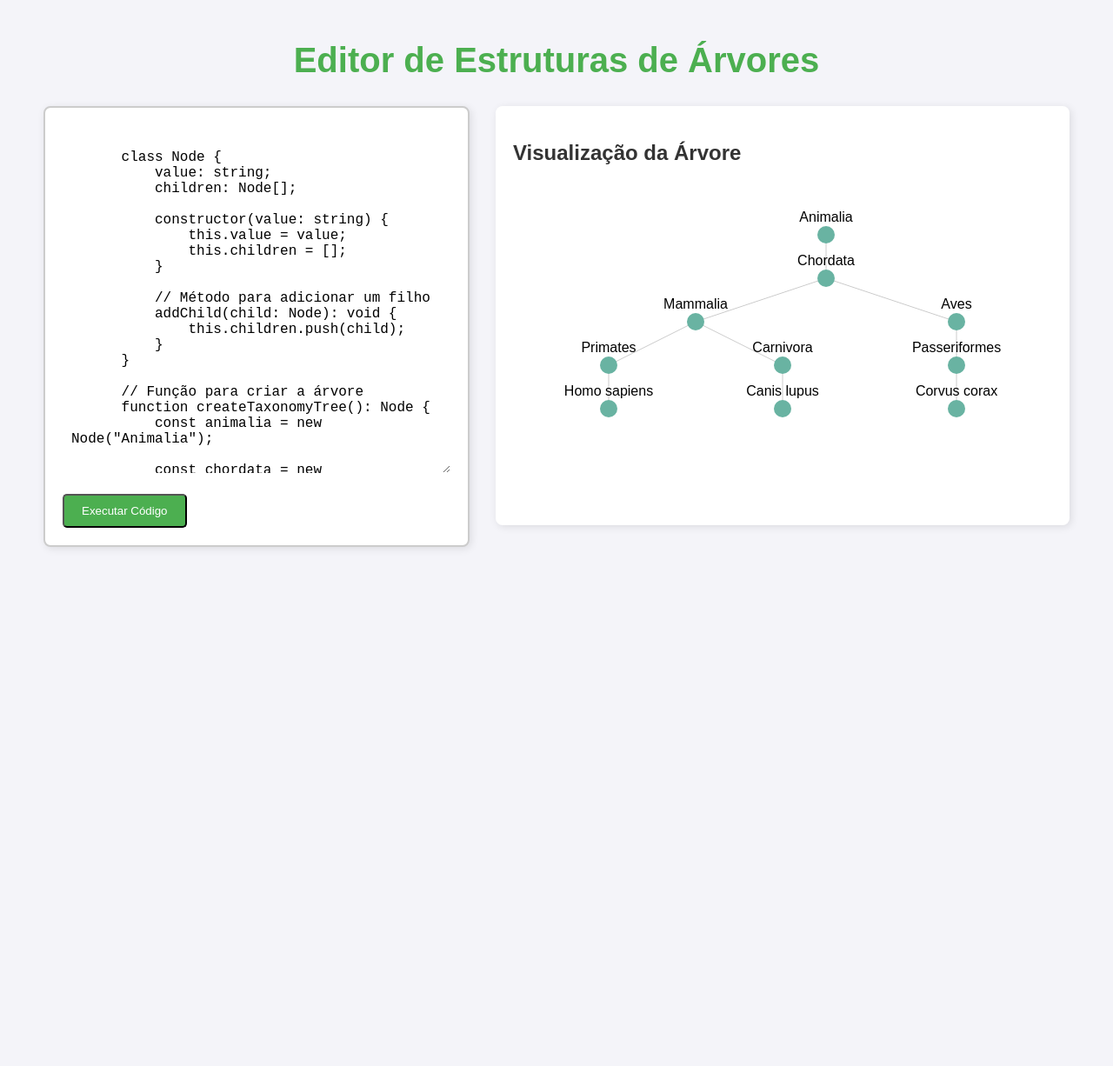
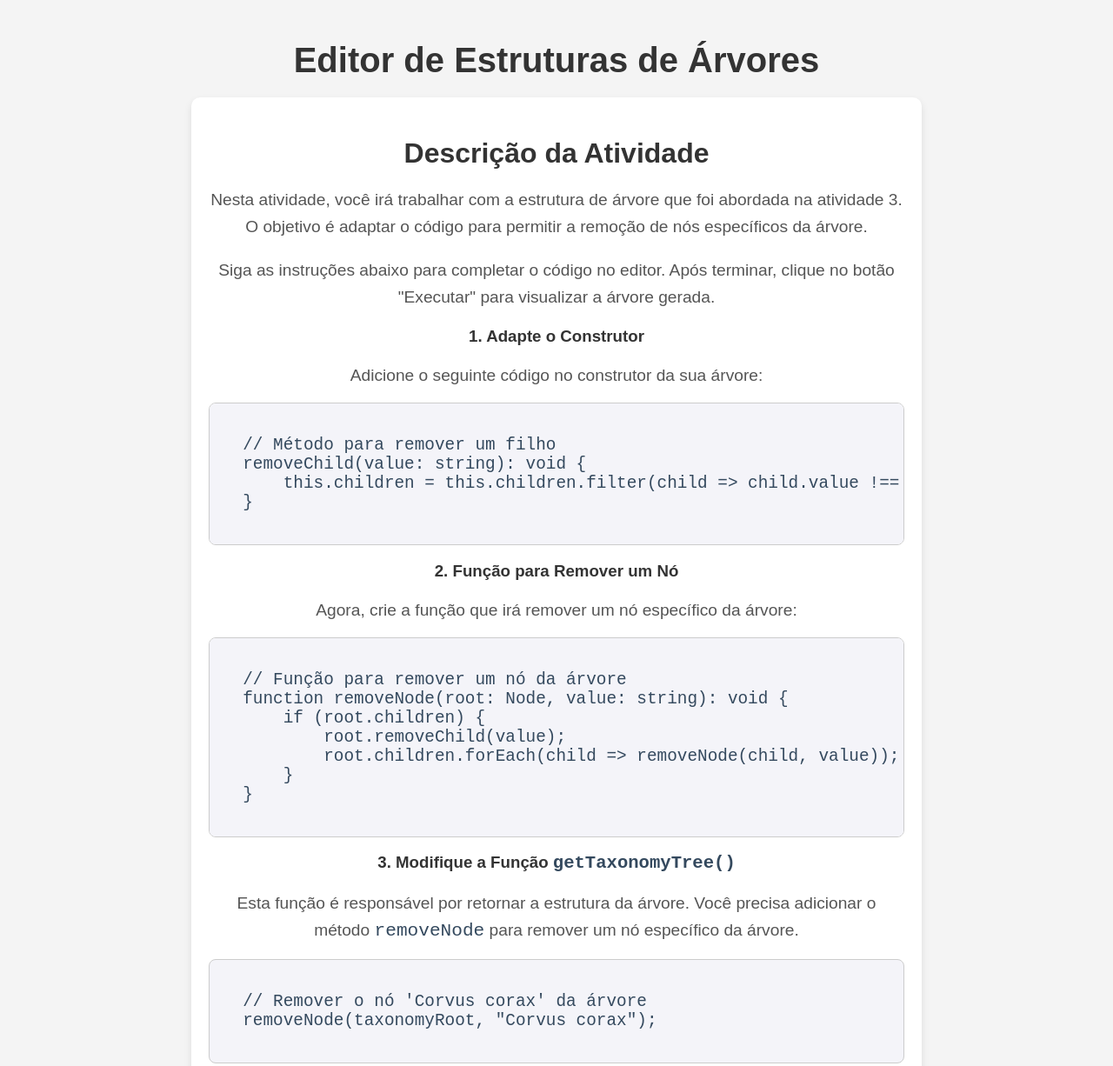
Before and after one commit to Frankl1sales/TreeStructure, a plain HTML site: page TreeWindows/atividade6.html in a window 1280 px wide. Shown: the top 1226 px of the page at 87% size. Before the commit the page ends 800 px from the top, so only its background shows below. Drawn offline with nearby package versions, Linux system fonts and the light colour scheme.

Commit message:
prototype finished

```diff
--- a/TreeWindows/atividade6.html
+++ b/TreeWindows/atividade6.html
@@ -10,6 +10,49 @@
 
 <body>
   <h1>Editor de Estruturas de Árvores</h1>
+
+  <!-- Descrição da Atividade -->
+  <section class="description">
+    <h2>Descrição da Atividade</h2>
+    <p>Nesta atividade, você irá trabalhar com a estrutura de árvore que foi abordada na atividade 3. O objetivo é adaptar o código para permitir a remoção de nós específicos da árvore.</p>
+
+    <p>Siga as instruções abaixo para completar o código no editor. Após terminar, clique no botão "Executar" para visualizar a árvore gerada.</p>
+
+    <h3>1. Adapte o Construtor</h3>
+    <p>Adicione o seguinte código no construtor da sua árvore:</p>
+    <pre><code class="typescript" id="example-code">
+  // Método para remover um filho
+  removeChild(value: string): void {
+      this.children = this.children.filter(child => child.value !== value);
+  }
+    </code></pre>
+
+    <h3>2. Função para Remover um Nó</h3>
+    <p>Agora, crie a função que irá remover um nó específico da árvore:</p>
+    <pre><code class="typescript" id="create-tree-code">
+  // Função para remover um nó da árvore
+  function removeNode(root: Node, value: string): void {
+      if (root.children) {
+          root.removeChild(value);
+          root.children.forEach(child => removeNode(child, value));
+      }
+  }
+    </code></pre>
+
+    <h3>3. Modifique a Função <code>getTaxonomyTree()</code></h3>
+    <p>Esta função é responsável por retornar a estrutura da árvore. Você precisa adicionar o método <code>removeNode</code> para remover um nó específico da árvore.</p>
+    <pre><code class="typescript" id="convert-code">
+  // Remover o nó 'Corvus corax' da árvore
+  removeNode(taxonomyRoot, "Corvus corax");
+    </code></pre>
+
+    <h3>4. Executando o Código</h3>
+    <p>Após adaptar o código, o próximo passo é criar a árvore utilizando a função <code>createTaxonomyTree</code>, convertê-la para a nova estrutura com a função <code>convertToTreeNode</code>, e retornar a estrutura final da árvore com o código abaixo:</p>
+    <pre><code class="typescript" id="execute-code">
+  // Chamando a função para obter os dados
+  getTaxonomyTree();
+    </code></pre>
+  </section>
 
   <div class="container">
     <div class="editor-container">
--- a/TreeWindows/styles.css
+++ b/TreeWindows/styles.css
@@ -203,3 +203,98 @@ button:hover {
     width: 90%;
   }
 }
+
+/* Descrição da Atividade */
+.description {
+  text-align: center;
+  max-width: 800px;
+  margin: 20px auto;
+  background-color: #fff;
+  padding: 20px;
+  border-radius: 10px;
+  box-shadow: 0px 4px 8px rgba(0, 0, 0, 0.1);
+}
+
+.description h2 {
+  font-size: 2em;
+  margin-bottom: 20px;
+  color: #333;
+}
+
+.description p {
+  font-size: 1.2em;
+  line-height: 1.6;
+  color: #555;
+  margin-bottom: 15px;
+}
+
+.description pre {
+  background-color: #f4f4f9;
+  padding: 15px;
+  border-radius: 8px;
+  border: 1px solid #ccc;
+  overflow: auto;
+  font-size: 1.1em;
+  color: #2c3e50;
+  text-align: left;
+}
+
+.description code {
+  font-family: 'Courier New', Courier, monospace;
+  font-size: 1.1em;
+  color: #34495e;
+}
+
+body {
+  font-family: Arial, sans-serif;
+  background-color: #f4f4f4;
+  text-align: center;
+  margin: 0;
+  padding: 20px;
+  animation: fadeIn 1s ease-in-out;
+}
+@keyframes fadeIn {
+  from { opacity: 0; }
+  to { opacity: 1; }
+}
+h1 {
+  color: #333;
+}
+p {
+  font-size: 18px;
+  color: #666;
+}
+ul {
+  list-style: none;
+  padding: 0;
+}
+li {
+  margin: 10px 0;
+}
+a {
+  display: inline-block;
+  text-decoration: none;
+  background-color: #4CAF50;
+  color: white;
+  padding: 10px 20px;
+  border-radius: 5px;
+  transition: transform 0.2s, box-shadow 0.2s;
+}
+a:hover {
+  background-color: #45a049;
+  transform: scale(1.1);
+  box-shadow: 0px 4px 8px rgba(0, 0, 0, 0.2);
+}
+
+#activity-list {
+  display: flex;
+  flex-direction: row; /* Alinha os itens horizontalmente */
+  justify-content: center; /* Centraliza os itens no eixo horizontal */
+  gap: 20px; /* Adiciona o espaço entre os itens */
+  list-style: none;
+  padding: 0;
+}
+
+#activity-list li {
+  margin: 0;
+}
```
Also changed, not shown: TreeWindows/index2.html (+19 -44 lines).
